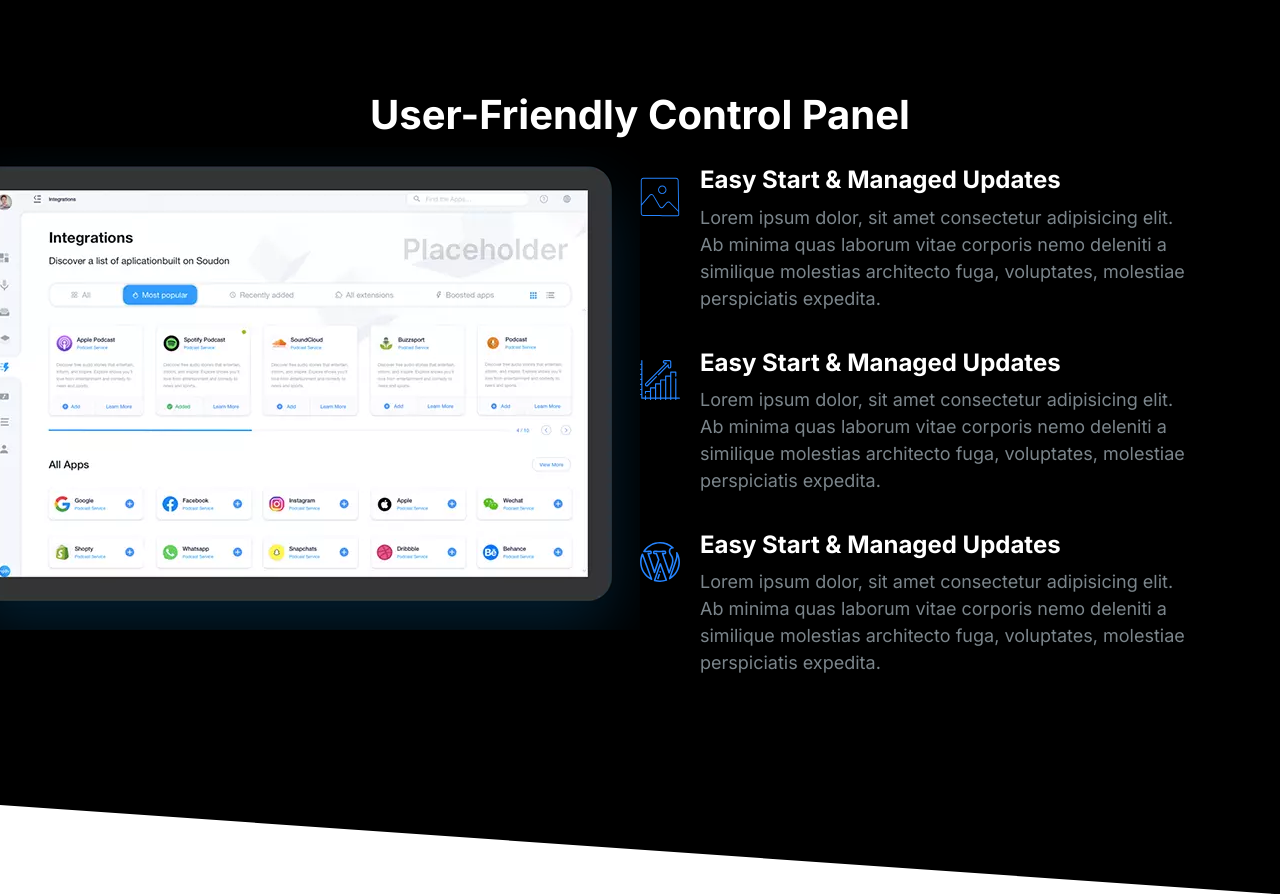
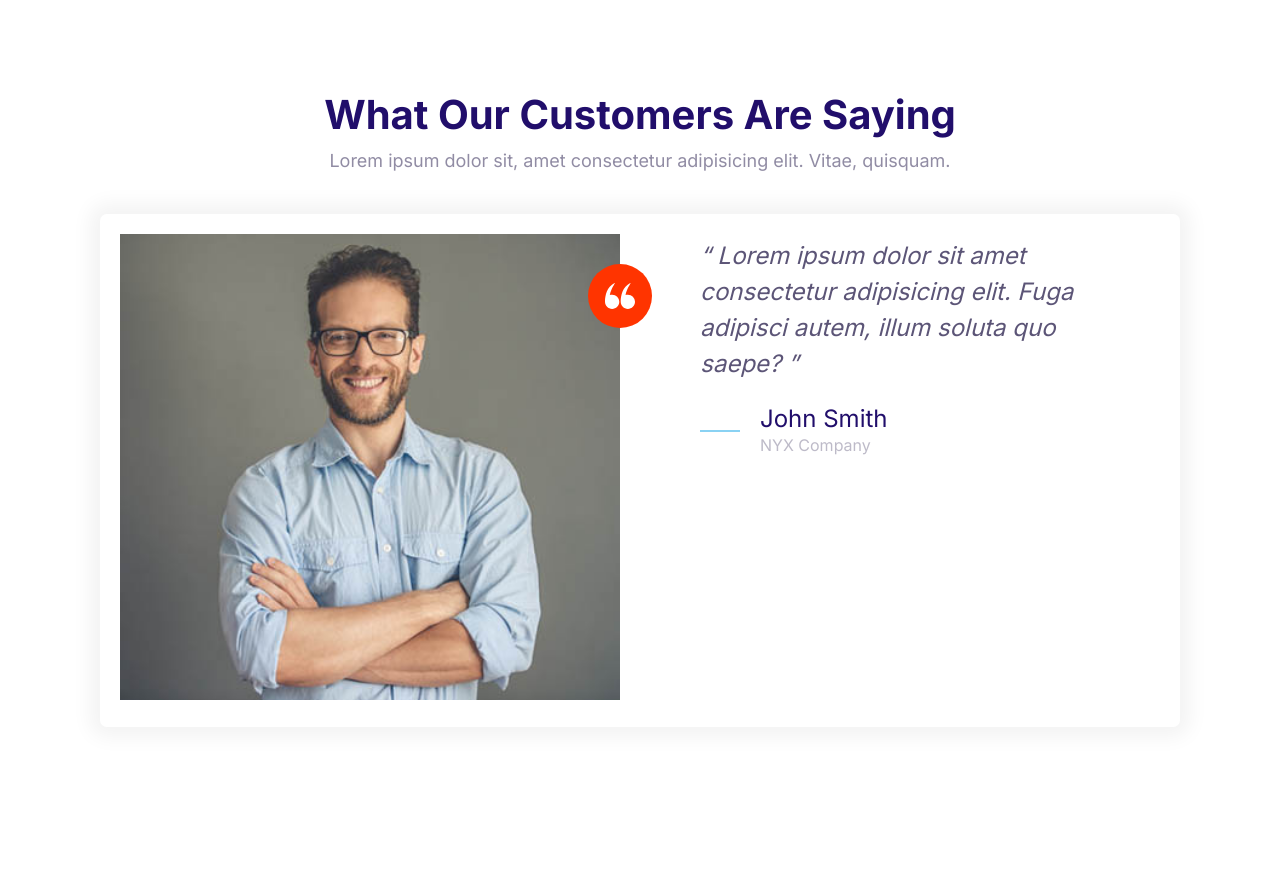
Before and after one commit to Elahirad/NYXify, a plain HTML site: page index.html in a window 1280 px wide. After the commit the page ends 817 px from the top, so only its background shows below. Drawn offline with Linux system fonts and the light colour scheme.

Commit message:
Adding testimonial blocks.

```diff
--- a/css/style.css
+++ b/css/style.css
@@ -479,7 +479,7 @@ a {
     margin-left: 6rem;
   }
   .testimonial__image {
-    margin: 0;
+    margin: 2rem;
   }
 }
 
@@ -554,6 +554,7 @@ a {
 }
 .block__header {
   text-align: center;
+  margin-bottom: 4rem;
 }
 .block__heading {
   margin-top: 0;
--- a/index.html
+++ b/index.html
@@ -15,70 +15,44 @@
     <link rel="stylesheet" href="css/style.css" />
   </head>
   <body>
-    <section class="block block--dark block--skew-left showcase">
+    <section class="block">
       <header class="block__header">
-        <h2>User-friendly Control Panel</h2>
+        <h2>What our customers are saying</h2>
+        <p>
+          Lorem ipsum dolor sit, amet consectetur adipisicing elit. Vitae,
+          quisquam.
+        </p>
       </header>
-      <div class="container grid grid--1x2 showcase__content">
-        <picture class="showcase__image">
-          <source
-            srcset="images/ipad@2x.webp 2x, images/ipad.webp 1x"
-            type="image/webp"
-          />
-          <source
-            srcset="images/ipad@2x.png 2x, images/ipad.png 1x"
-            type="image/png"
-          />
-          <img src="images/ipad.png" alt="" />
-        </picture>
-        <div>
-          <div class="media">
-            <div class="media__image">
-              <svg class="icon icon--primary">
-                <use xlink:href="images/sprite.svg#snap"></use>
-              </svg>
+      <div class="container">
+        <div class="card testimonial">
+          <div class="grid grid--1x2">
+            <div class="testimonial__image">
+              <img src="images/testimonial.jpg" alt="" />
+              <span class="icon-container icon-container--accent">
+                <svg class="icon icon--white icon--small">
+                  <use xlink:href="images/sprite.svg#quotes"></use>
+                </svg>
+              </span>
             </div>
-            <div class="media__body">
-              <h3 class="media__title">Easy Start & Managed Updates</h3>
-              <p>
-                Lorem ipsum dolor, sit amet consectetur adipisicing elit. Ab
-                minima quas laborum vitae corporis nemo deleniti a similique
-                molestias architecto fuga, voluptates, molestiae perspiciatis
-                expedita.
+            <blockquote class="quote">
+              <p class="quote__body">
+                Lorem ipsum dolor sit amet consectetur adipisicing elit. Fuga
+                adipisci autem, illum soluta quo saepe?
               </p>
-            </div>
-          </div>
-          <div class="media">
-            <div class="media__image">
-              <svg class="icon icon--primary">
-                <use xlink:href="images/sprite.svg#growth"></use>
-              </svg>
-            </div>
-            <div class="media__body">
-              <h3 class="media__title">Easy Start & Managed Updates</h3>
-              <p>
-                Lorem ipsum dolor, sit amet consectetur adipisicing elit. Ab
-                minima quas laborum vitae corporis nemo deleniti a similique
-                molestias architecto fuga, voluptates, molestiae perspiciatis
-                expedita.
-              </p>
-            </div>
-          </div>
-          <div class="media">
-            <div class="media__image">
-              <svg class="icon icon--primary">
-                <use xlink:href="images/sprite.svg#wordpress"></use>
-              </svg>
-            </div>
-            <div class="media__body">
-              <h3 class="media__title">Easy Start & Managed Updates</h3>
-              <p>
-                Lorem ipsum dolor, sit amet consectetur adipisicing elit. Ab
-                minima quas laborum vitae corporis nemo deleniti a similique
-                molestias architecto fuga, voluptates, molestiae perspiciatis
-                expedita.
-              </p>
-            </div>
+              <footer>
+                <div class="media">
+                  <div class="media__image quote__image">
+                    <svg class="icon icon--primary">
+                      <use xlink:href="images/sprite.svg#line"></use>
+                    </svg>
+                  </div>
+                  <div class="media__body">
+                    <h3 class="media__title quote__author">John Smith</h3>
+                    <p class="quote__company">NYX Company</p>
+                  </div>
+                </div>
+              </footer>
+            </blockquote>
           </div>
         </div>
       </div>
```
Also changed, not shown: component/testimonial-block.html (added, +41 -0 lines).
